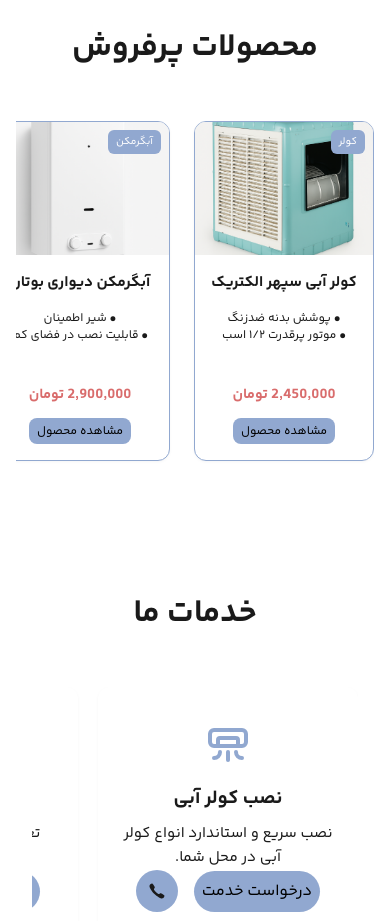
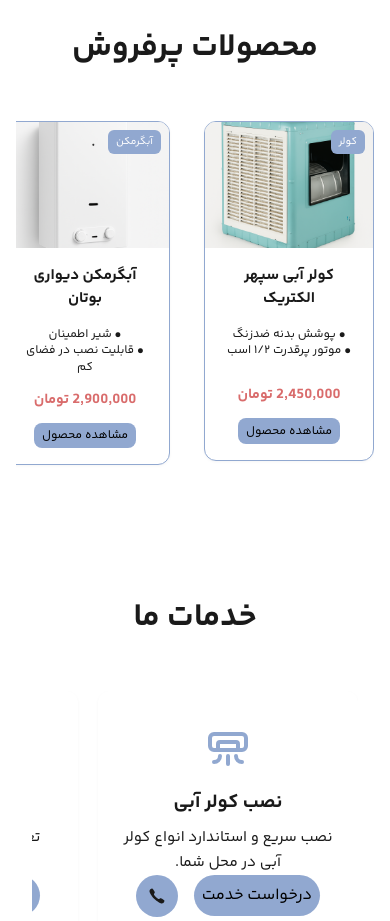
Before and after one commit to hamed-JG/facility-services, a Next.js app: page / in a window 390 px wide. Shown: the part 1300-2221 px from the top of the page. Built offline with nearby package versions, Linux system fonts and the light colour scheme.

Commit message:
fix card responsive

```diff
--- a/src/styles/ProductCard.module.css
+++ b/src/styles/ProductCard.module.css
@@ -14,7 +14,6 @@
   border: 1px solid var(--color-primary);
 }
 
-/* Hover فقط در دسکتاپ */
 @media (hover: hover) and (pointer: fine) {
   .card:hover {
     box-shadow: 0 2px 6px rgba(0, 0, 0, 0.08);
@@ -101,10 +100,9 @@
 
 @media screen and (max-width: 640px) {
   .card {
-    max-width: 180px;
+    max-width: 170px;
     min-height: 340px;
-    flex: 0 0 48%;
-    /* margin: 1% 1%; */
+    flex: 0 0 47%;
   }
   .footer {
     flex-direction: column;
--- a/src/styles/ProductsPage.module.css
+++ b/src/styles/ProductsPage.module.css
@@ -67,7 +67,8 @@
 .grid {
   display: flex;
   flex-wrap: wrap;
-  justify-content: center;
+  justify-content: space-evenly;
+  padding: 5px;
   gap: 2rem;
 }
 
@@ -81,8 +82,8 @@
   color: var(--color-text);
 }
 
-.controls label{
-margin: 0 20px
+.controls label {
+  margin: 0 20px;
 }
 
 .controls select {
@@ -125,6 +126,6 @@ margin: 0 20px
 
 @media screen and (max-width: 640px) {
   .grid {
-    gap: 1rem;
+    gap: 2rem;
   }
 }
```
